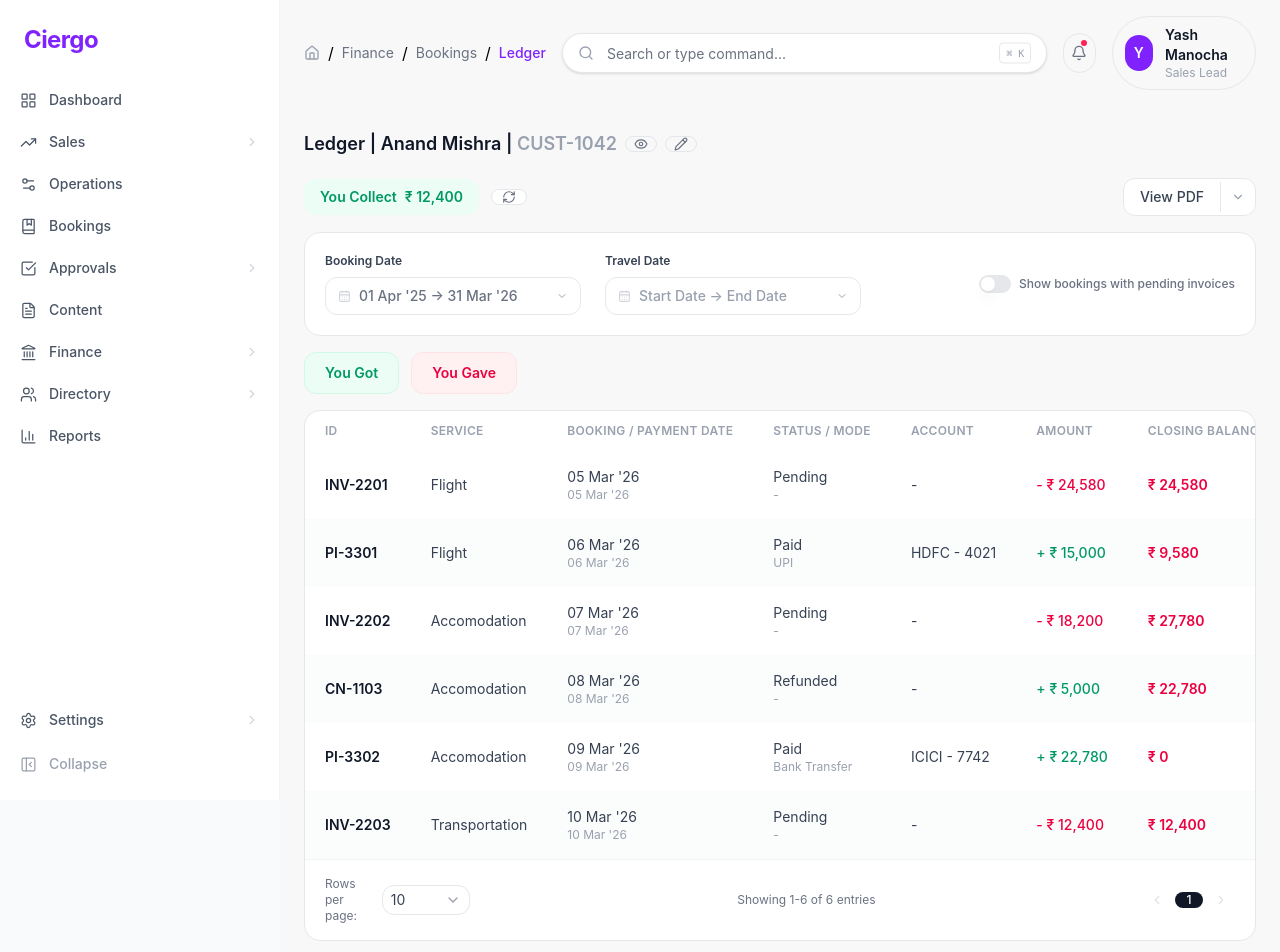
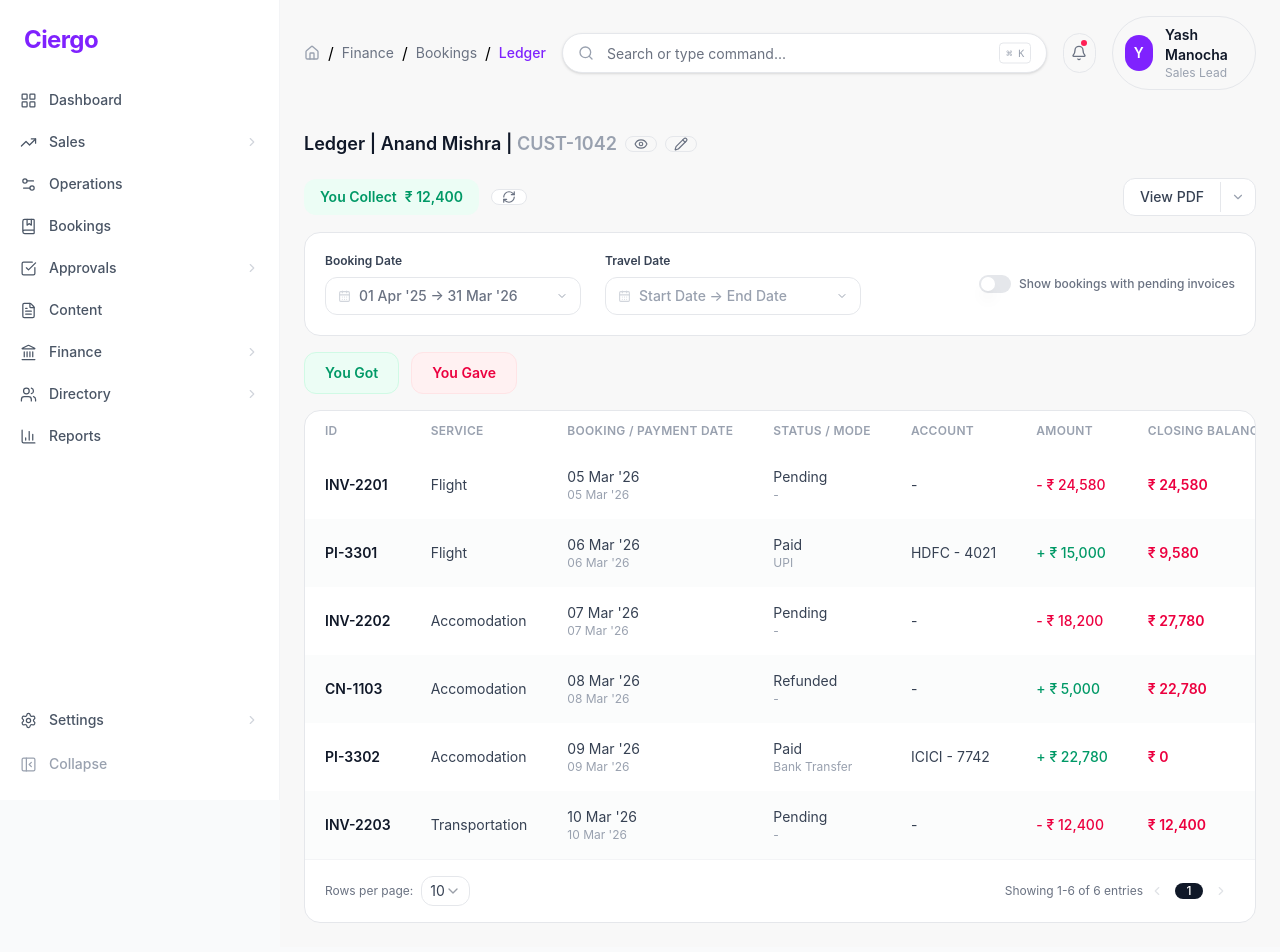
Before and after one commit to Niru9196/travel-crm, a React (Vite) app: page /finance/ledger/1 in a window 1280 px wide. Shown: the top 952 px of the page. Built offline with nearby package versions, Linux system fonts and the light colour scheme.

Commit message:
fix(ui): improve ui

```diff
--- a/src/components/Shared/ActionMenu.jsx
+++ b/src/components/Shared/ActionMenu.jsx
@@ -151,16 +151,18 @@ export function Pagination({ page, setPage, totalPages, rowsPerPage, setRowsPerP
   return (
     <div className="flex items-center justify-between px-5 py-4 border-t border-gray-100">
       {/* Left: Rows per page */}
-      <div className="flex items-center gap-2 text-xs text-gray-500">
-        Rows per page:
+      <div className="flex-1 min-w-0 flex flex-col sm:flex-row sm:items-center gap-2 text-xs text-gray-500">
+        <span className="whitespace-nowrap">Rows per page:</span>
+        <div className="min-w-0">
           <Select value={String(rowsPerPage)} onValueChange={(val) => { setRowsPerPage(Number(val)); setPage(1); }}>
-          <SelectTrigger className="border border-gray-200 rounded-lg px-2 py-1 h-auto text-gray-700 focus:outline-hidden">
+            <SelectTrigger className="border border-gray-200 rounded-lg px-2 py-1 h-auto text-gray-700 focus:outline-hidden w-full">
               <SelectValue />
             </SelectTrigger>
             <SelectContent>
               {ROWS_PER_PAGE_OPTIONS.map((n) => <SelectItem key={n} value={String(n)}>{n}</SelectItem>)}
             </SelectContent>
           </Select>
+        </div>
       </div>
 
       {/* Center: Showing X-Y of Z */}
```
Lines whose indentation alone changed are shown as unchanged.
